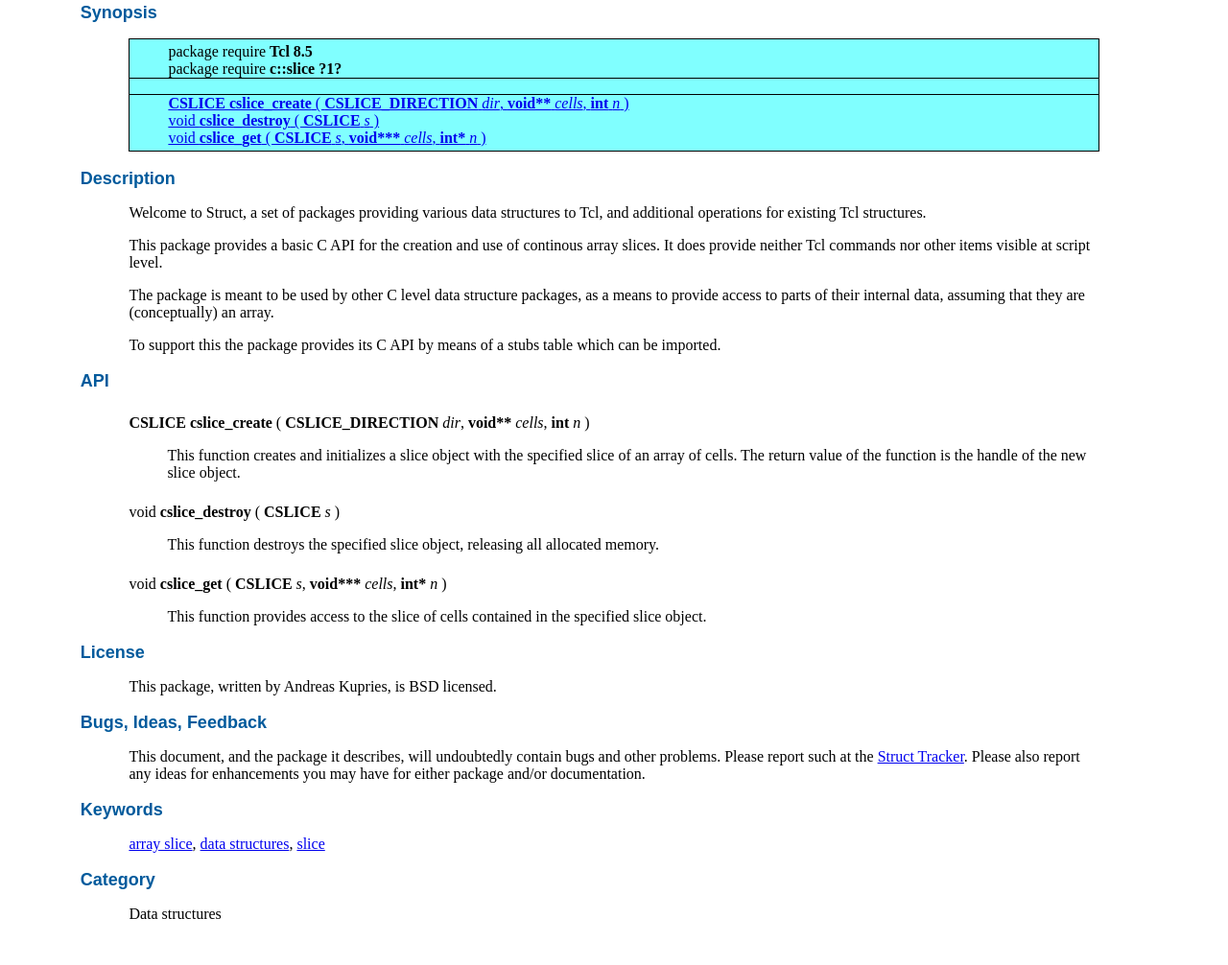
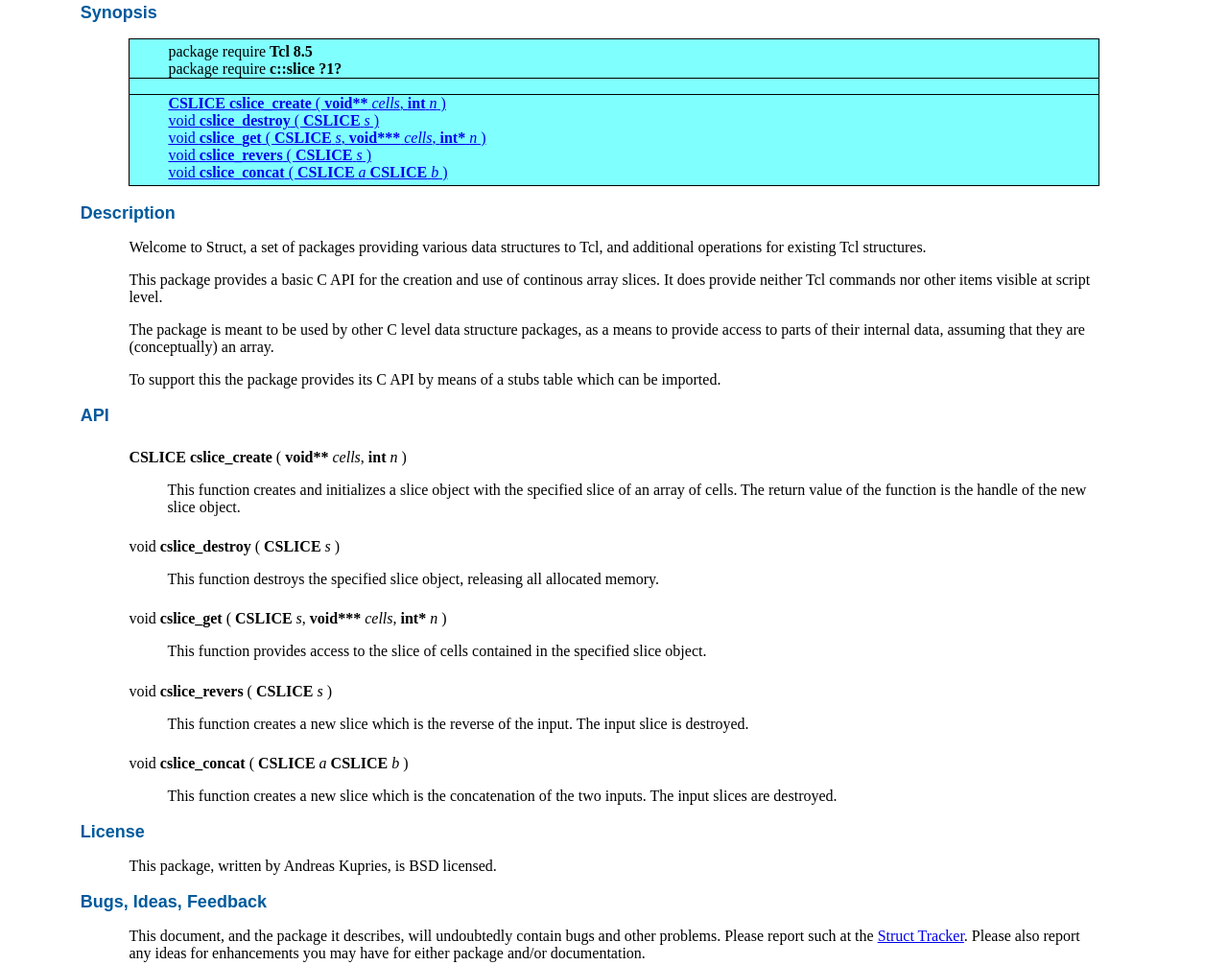
Before and after one commit to andreas-kupries/struct, a plain HTML site: page embedded/cslice/www/cslice/files/cslice.html in a window 1280 px wide. Shown: the part 376-1382 px from the top of the page at 96% size. Before the commit the page ends 1354 px from the top, so only its background shows below. Drawn offline with Linux system fonts and the light colour scheme.

Commit message:
c::slice : Regenerated docs for API changes.

```diff
--- a/embedded/cslice/www/cslice/files/cslice.html
+++ b/embedded/cslice/www/cslice/files/cslice.html
@@ -125,9 +125,11 @@
 <li>package require <b class="pkgname">c::slice <span class="opt">?1?</span></b></li>
 </ul>
 <ul class="syntax">
-<li><a href="#1"><b class="type">CSLICE</b> <b class="function">cslice_create</b> ( <b class="type">CSLICE_DIRECTION</b> <i class="arg">dir</i>, <b class="type">void**</b> <i class="arg">cells</i>, <b class="type">int</b> <i class="arg">n</i> )</a></li>
+<li><a href="#1"><b class="type">CSLICE</b> <b class="function">cslice_create</b> ( <b class="type">void**</b> <i class="arg">cells</i>, <b class="type">int</b> <i class="arg">n</i> )</a></li>
 <li><a href="#2">void <b class="function">cslice_destroy</b> ( <b class="type">CSLICE</b> <i class="arg">s</i> )</a></li>
 <li><a href="#3">void <b class="function">cslice_get</b> ( <b class="type">CSLICE</b> <i class="arg">s</i>, <b class="type">void***</b> <i class="arg">cells</i>, <b class="type">int*</b> <i class="arg">n</i> )</a></li>
+<li><a href="#4">void <b class="function">cslice_revers</b> ( <b class="type">CSLICE</b> <i class="arg">s</i> )</a></li>
+<li><a href="#5">void <b class="function">cslice_concat</b> ( <b class="type">CSLICE</b> <i class="arg">a</i> <b class="type">CSLICE</b> <i class="arg">b</i> )</a></li>
 </ul>
 </div>
 </div>
@@ -145,7 +147,7 @@ stubs table which can be imported.</p>
 </div>
 <div id="section2" class="section"><h2><a name="section2">API</a></h2>
 <dl class="definitions">
-<dt><a name="1"><b class="type">CSLICE</b> <b class="function">cslice_create</b> ( <b class="type">CSLICE_DIRECTION</b> <i class="arg">dir</i>, <b class="type">void**</b> <i class="arg">cells</i>, <b class="type">int</b> <i class="arg">n</i> )</a></dt>
+<dt><a name="1"><b class="type">CSLICE</b> <b class="function">cslice_create</b> ( <b class="type">void**</b> <i class="arg">cells</i>, <b class="type">int</b> <i class="arg">n</i> )</a></dt>
 <dd><p>This function creates and initializes a slice object with the
 specified slice of an array of cells. The return value of the function
 is the handle of the new slice object.</p></dd>
@@ -155,6 +157,12 @@ allocated memory.</p></dd>
 <dt><a name="3">void <b class="function">cslice_get</b> ( <b class="type">CSLICE</b> <i class="arg">s</i>, <b class="type">void***</b> <i class="arg">cells</i>, <b class="type">int*</b> <i class="arg">n</i> )</a></dt>
 <dd><p>This function provides access to the slice of cells contained in the
 specified slice object.</p></dd>
+<dt><a name="4">void <b class="function">cslice_revers</b> ( <b class="type">CSLICE</b> <i class="arg">s</i> )</a></dt>
+<dd><p>This function creates a new slice which is the reverse of the input.
+The input slice is destroyed.</p></dd>
+<dt><a name="5">void <b class="function">cslice_concat</b> ( <b class="type">CSLICE</b> <i class="arg">a</i> <b class="type">CSLICE</b> <i class="arg">b</i> )</a></dt>
+<dd><p>This function creates a new slice which is the concatenation of the
+two inputs. The input slices are destroyed.</p></dd>
 </dl>
 </div>
 <div id="section3" class="section"><h2><a name="section3">License</a></h2>
```
Also changed, not shown: 1 other file.
